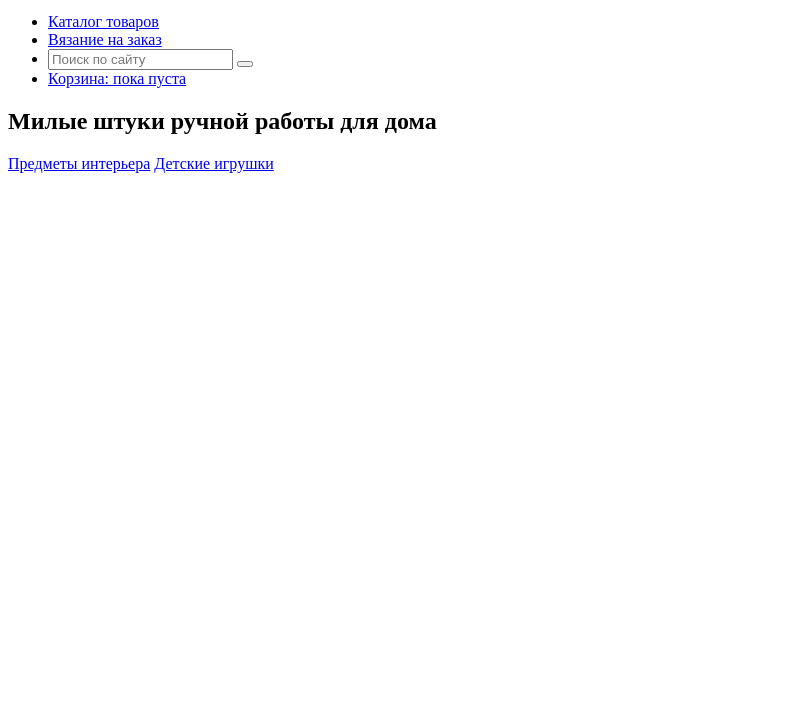
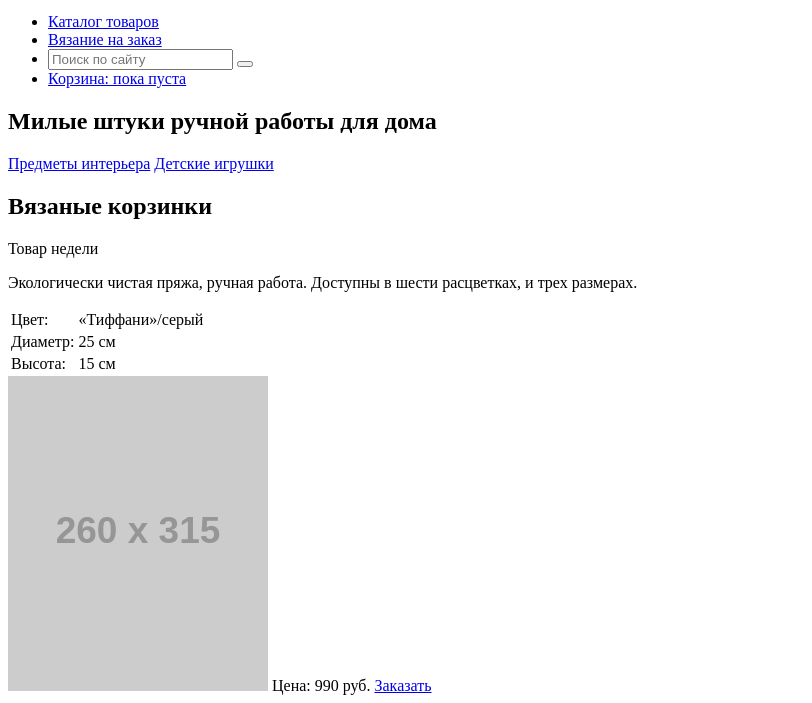
Before and after one commit to gucol/168138-mishka-1, a website: page index.html in a window 1280 px wide. Shown: the part 143-846 px from the top of the page, without its empty margins (0-812 px from the left). Before the commit the page ends 800 px from the top, so only its background shows below. Drawn offline with Linux system fonts and the light colour scheme; placeholder pictures from the web are drawn by us.

Commit message:
Размечает блок weekly-leader в page-main

```diff
--- a/index.html
+++ b/index.html
@@ -33,7 +33,29 @@
     </header>
 
     <main class="page-main">
-      <section class="weekly-leader"></section>
+      <section class="weekly-leader">
+        <h2 class="weekly-leader__title">Вязаные корзинки</h2>
+        <span class="weekly-leader__subtitle">Товар недели</span>
+        <p class="weekly-leader__text">Экологически чистая пряжа, ручная работа. Доступны в шести расцветках, и трех размерах.</p>
+        <table class="weekly-leader__table">
+          <tr>
+            <td>Цвет:</td>
+            <td>«Тиффани»/серый</td>
+          </tr>
+          <tr>
+            <td>Диаметр:</td>
+            <td>25 см</td>
+          </tr>
+          <tr>
+            <td>Высота:</td>
+            <td>15 см</td>
+          </tr>
+        </table>
+        <img class="weekly-leader__img" src="http://placehold.it/260x315" alt="Фотография вязаных корзинок">
+        <span class="weekly-leader__price">Цена: 990 руб.</span>
+        <a class="btn" href="#">Заказать</a>
+      </section>
+
       <section class="features"></section>
       <section class="reviews"></section>
       <section class="contacts"></section>
```
